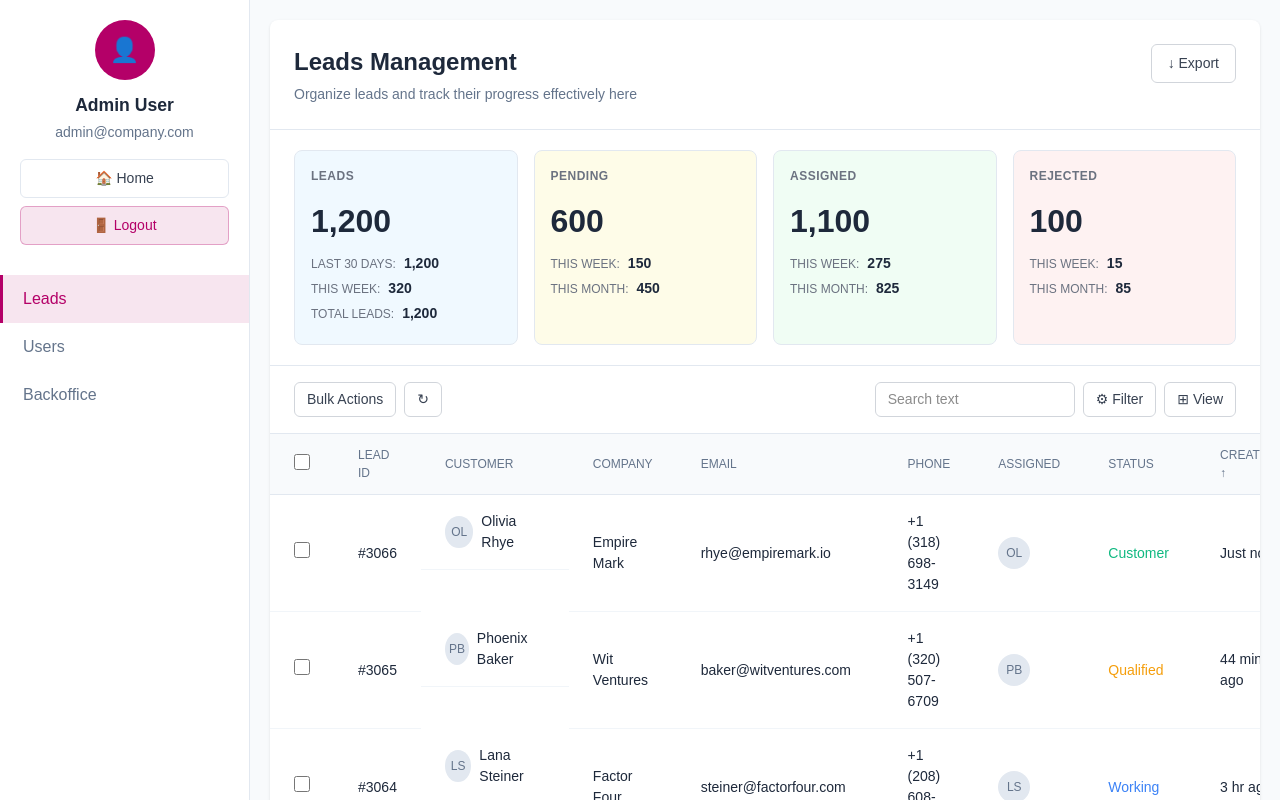
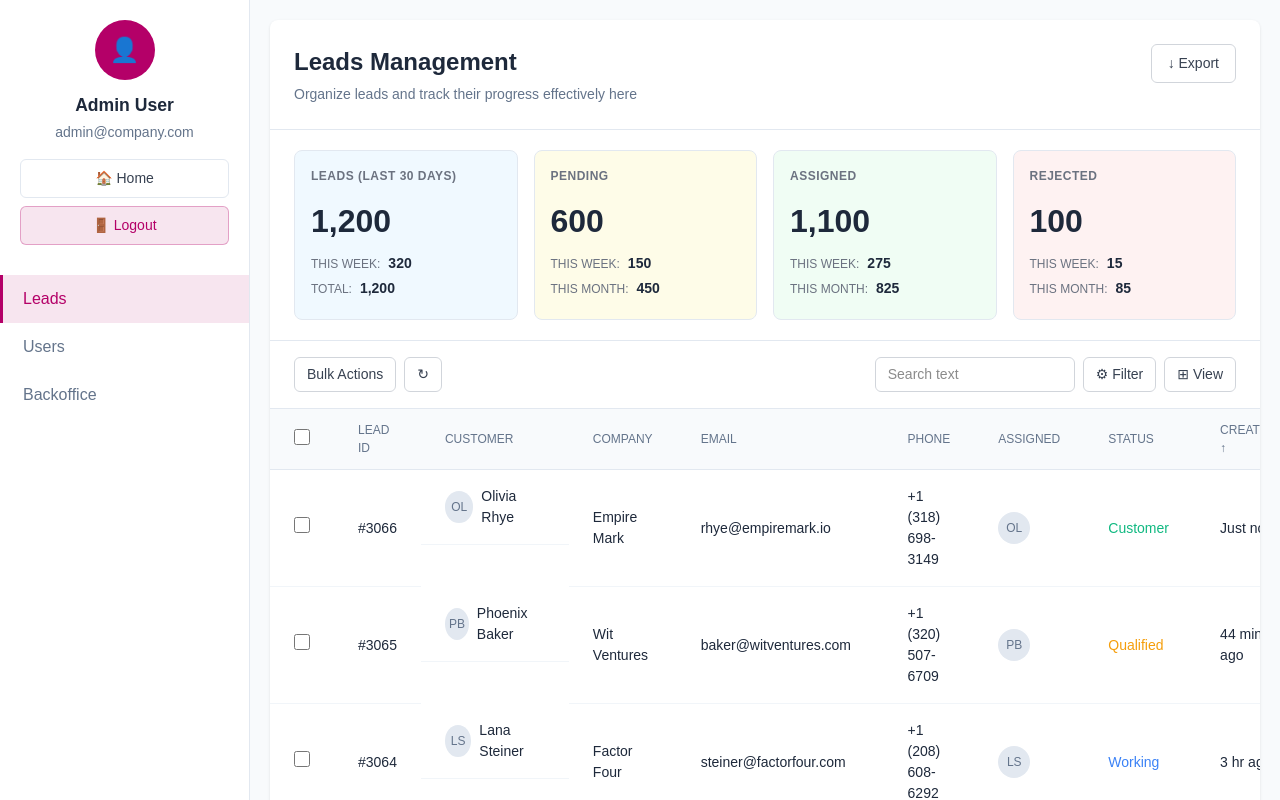
Before and after one commit to draftworks-repos/component-library, a Next.js app: page / in a window 1280 px wide. Shown: the top 800 px of the page. Built offline with nearby package versions, Linux system fonts and the light colour scheme; a web font is replaced by a local one.

Commit message:
Update Leads stats heading and reduce to 2 sub stats

```diff
--- a/app/Components/AdminDashboard.tsx
+++ b/app/Components/AdminDashboard.tsx
@@ -306,19 +306,15 @@ export default function AdminDashboard() {
       <div className={styles.statsContainer}>
         <div className={styles.statCard} style={{ backgroundColor: '#f0f9ff' }}>
           <div className={styles.statHeader}>
-            <span className={styles.statTitle}>LEADS</span>
+            <span className={styles.statTitle}>LEADS (LAST 30 DAYS)</span>
           </div>
           <div className={styles.statMainValue}>1,200</div>
-          <div className={styles.statSubInfo}>
-            <span className={styles.statSubLabel}>LAST 30 DAYS:</span>
-            <span className={styles.statSubValue}>1,200</span>
-          </div>
           <div className={styles.statSubInfo}>
             <span className={styles.statSubLabel}>THIS WEEK:</span>
             <span className={styles.statSubValue}>320</span>
           </div>
           <div className={styles.statSubInfo}>
-            <span className={styles.statSubLabel}>TOTAL LEADS:</span>
+            <span className={styles.statSubLabel}>TOTAL:</span>
             <span className={styles.statSubValue}>1,200</span>
           </div>
         </div>
```
